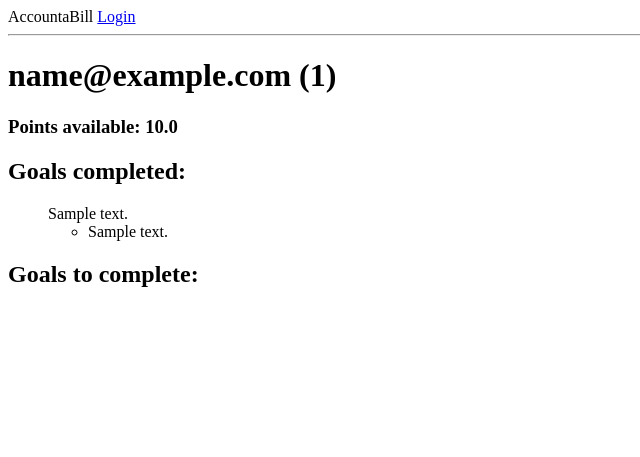
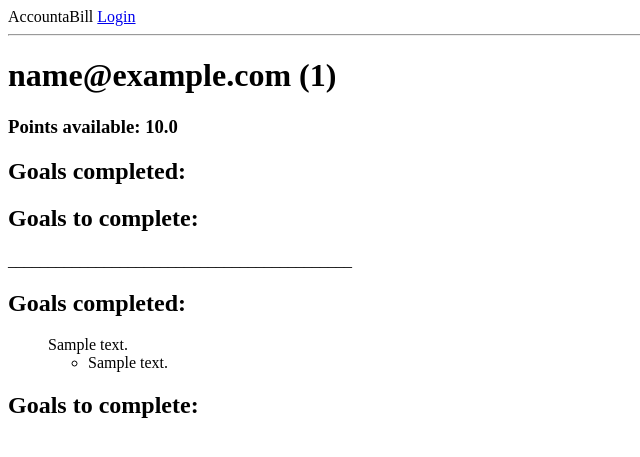
Before and after one commit to that-danya/AccountaBill, a Flask app: page /user/1 in a window 1280 px wide. Shown: the top 457 px of the page, without its empty margins (0-640 px from the left). Run offline with Flask 2, Linux system fonts and the light colour scheme; tables that the repository leaves empty hold one stand-in row (values such as "Sample post"); some libraries are stand-ins or nearby versions.

Commit message:
WIP objective completing.

```diff
--- a/server.py
+++ b/server.py
@@ -189,8 +189,6 @@ def render_goal():
     this_user.points = this_user.points - cost
     db.session.commit()
 
-
-
     flash('Your goal was submitted!')
     return redirect('/user/%s' % user)
 
--- /dev/null
+++ b/static/js/user.js
@@ -0,0 +1 @@
+'use strict';
--- a/templates/user.html
+++ b/templates/user.html
@@ -1,10 +1,31 @@
 {% extends 'base.html' %}
+{% block script_for_page %}
+    <script
+  src="http://code.jquery.com/jquery-3.2.1.min.js"
+  integrity="sha256-hwg4gsxgFZhOsEEamdOYGBf13FyQuiTwlAQgxVSNgt4="
+  crossorigin="anonymous"></script>
+    <script src="/static/js/user.js"></script>
+{% endblock %}
+
 
 {% block content %}
+<div class='maindiv'>
+  <div id='user-heading'>
+    <h1>{{ user.email }} ({{ user.user_id }})</h1>
+    <h3>Points available: {{ user.points }}</h3>
+  </div><!-- END USER HEADING -->
 
-<h1>{{ user.email }} ({{ user.user_id }})</h1>
-<h3>Points available: {{ user.points }}</h3>
+  <div id='completed-goals'>
+    <h2>Goals completed:</h2>
+  </div> <!-- END completed-goals DIV-->
 
+  <div id='to-complete-goals'>
+    <h2>Goals to complete:</h2>
+  </div> <!-- END completed-goals DIV-->
+
+
+</div> <!-- END MAIN DIV-->
+___________________________________________
   {% if user.goal %}
     <h2>Goals completed:</h2>
         {% for g in user.goal %}
```
